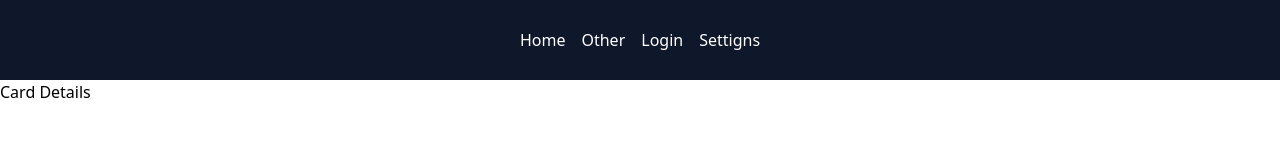
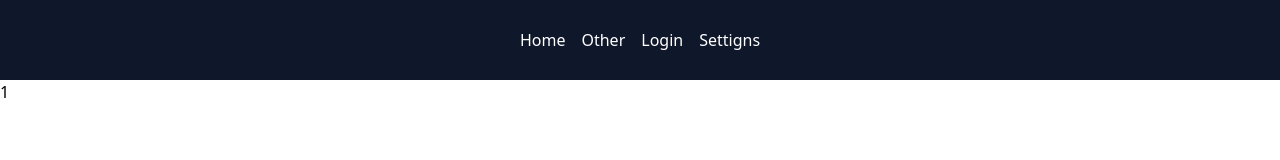
Before and after one commit to RRuben21/company-directory, a Vue app: page /employees/1 in a window 1280 px wide. Shown: the top 160 px of the page. Built offline with nearby package versions, Linux system fonts and the light colour scheme.

Commit message:
CardDetails done

```diff
--- a/src/components/MaincardSingle.vue
+++ b/src/components/MaincardSingle.vue
@@ -1,8 +1,9 @@
 <script setup>
 import { faker } from '@faker-js/faker'
-const fullname = faker.person.fullName()
+
 const firstname = faker.person.firstName()
 const lastname = faker.person.lastName()
+const fullname = faker.person.fullName({ firstName:firstname, lastName:lastname})
 const job_tiile = faker.person.jobTitle()
 const bio = faker.lorem.lines(2)
 const username = faker.internet.userName({ firstName:firstname, lastName:lastname}).toLowerCase()
@@ -10,6 +11,7 @@ const username = faker.internet.userName({ firstName:firstname, lastName:lastnam
 
 <template>
     <!-- {{ fullname }} <br/> -->
+    <RouterLink :to="{name: 'CardDetails', params:{id: username}}">
     <div class="border border-gray-400 rounded-lg shadow bg-gray-200 h-full">
         <img :src="faker.image.urlLoremFlickr({category:'cat'})" class="rounded-t-xl"/>
         <div class="p-4">
@@ -18,4 +20,5 @@ const username = faker.internet.userName({ firstName:firstname, lastName:lastnam
             <p class="mb-3 font-normal text-gray-700">{{ bio }}</p>
         </div>
     </div>
+    </RouterLink>
 </template>
--- a/src/views/CardDetails.vue
+++ b/src/views/CardDetails.vue
@@ -1,3 +1,8 @@
+<script setup>
+import { useRoute } from 'vue-router'
+const route = useRoute()
+</script>
+
 <template>
-    Card Details
+    {{ route.params.id }}
 </template>
```
